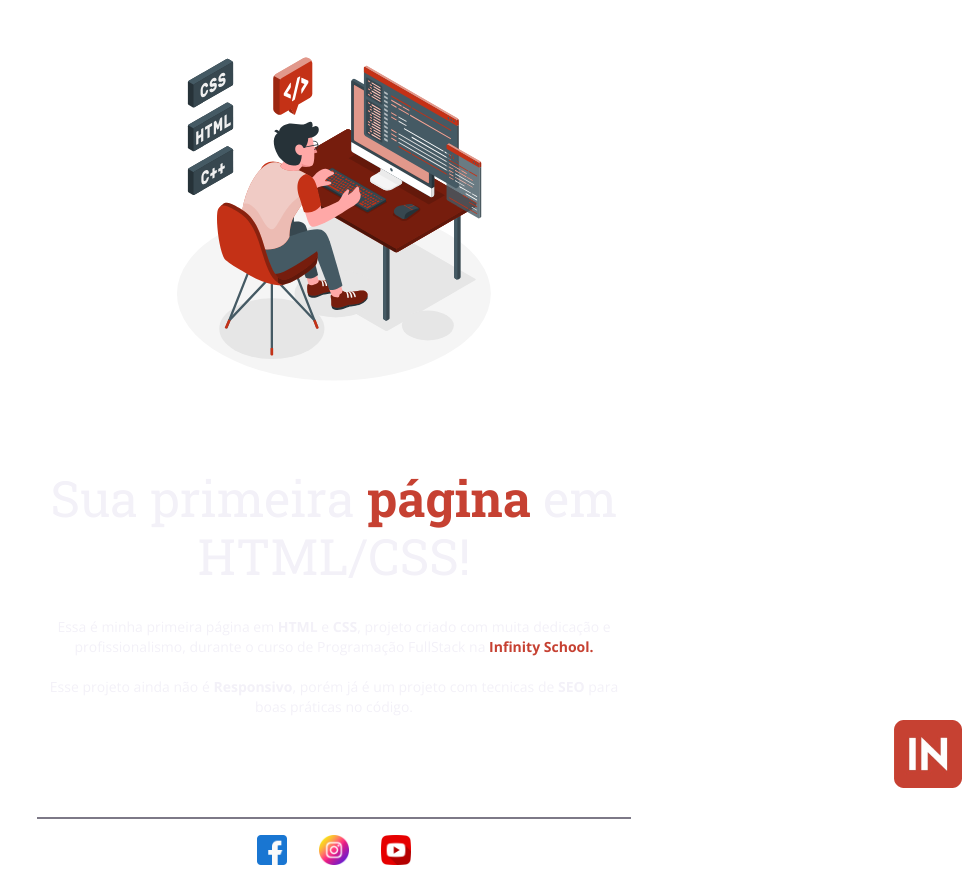
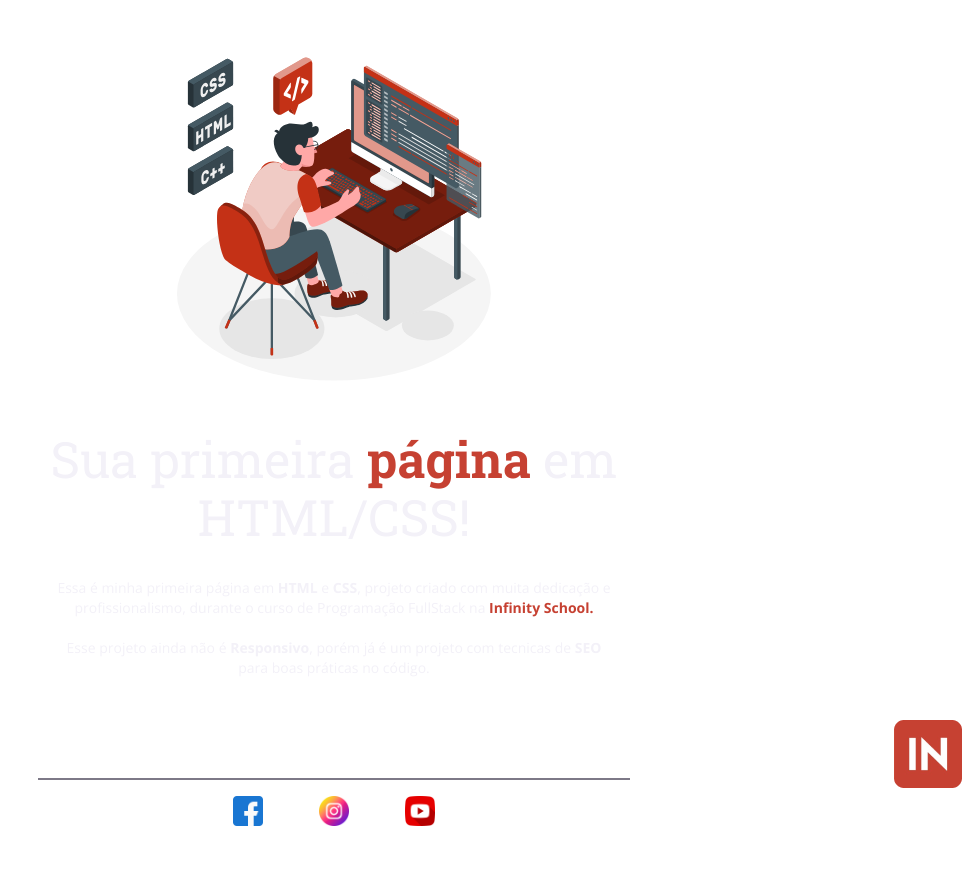
Before and after one commit to skulzks/Projeto-01, a plain HTML site: page index.html in a window 1280 px wide. Shown: the whole page, without its empty margins (306-1280 px from the left). After the commit the page ends 826 px from the top, so only its background shows below. Drawn offline with nearby package versions, Linux system fonts and the light colour scheme.

Commit message:
com bootstrap

```diff
--- a/index.html
+++ b/index.html
@@ -11,18 +11,25 @@
     <link rel="preconnect" href="https://fonts.googleapis.com">
     <link rel="preconnect" href="https://fonts.gstatic.com" crossorigin>
     <link href="https://fonts.googleapis.com/css2?family=Inter:wght@100..900&family=Open+Sans:ital,wght@0,300..800;1,300..800&display=swap" rel="stylesheet">
+    <link rel="stylesheet" href="https://cdn.jsdelivr.net/npm/bootstrap@5.3.3/dist/css/bootstrap.min.css">
 
     <link rel="stylesheet" href="./style.css">
+
+
 
     <title>Aula 01</title>
 </head>
 <body>
-    <div id="info">
-    <img src="./Arquivos/programa.svg" height="350"
+<script>https://cdn.jsdelivr.net/npm/bootstrap@5.3.3/dist/js/bootstrap.bundle.min.js</script>
+
+
+
+<div id="info">
+    <img class="container" src="./Arquivos/programa.svg" height="350"
          alt="Imagem de capa"/>
 
-    <h1>Sua primeira <span>página</span> em HTML/CSS!</h1>
-    <p>Essa é minha primeira página em <strong>HTML</strong> e <strong>CSS</strong>, projeto criado com muita dedicação e profissionalismo, durante o curso de Programação FullStack na <span>Infinity School.</span>
+    <h1 class="container">Sua primeira <span>página</span> em HTML/CSS!</h1>
+    <p class="container">Essa é minha primeira página em <strong>HTML</strong> e <strong>CSS</strong>, projeto criado com muita dedicação e profissionalismo, durante o curso de Programação FullStack na <span>Infinity School.</span>
 
 
         <br>
@@ -31,10 +38,11 @@
         Esse projeto ainda não é <strong>Responsivo</strong>, porém já é um projeto com tecnicas de <strong>SEO</strong> para boas práticas no código.</p>
     </div>
     <div class="line"></div>
-<div id="footer">
-    <a href="https://www.facebook.com/infinityschoolcg/?locale=pt_BR" translate="blank"><img src="./Arquivos/facebook.png" height="30" width="30" alt=""></a>
-     <a href="https://www.instagram.com/infinity.school/" target="_blank"><img src="./Arquivos/instagram.png" height="30" width="30" alt=""></a>
-    <a href="https://www.youtube.com/@infinityschool1421" target="_blank"><img src="./Arquivos/youtube.png" height="30" width="30" alt=""></a>
+
+    <div id="footer">
+    <a class="container" href="https://www.facebook.com/infinityschoolcg/?locale=pt_BR" translate="blank"><img src="./Arquivos/facebook.png" height="30" width="30" alt=""></a>
+     <a class="container" href="https://www.instagram.com/infinity.school/" target="_blank"><img src="./Arquivos/instagram.png" height="30" width="30" alt=""></a>
+    <a class="container" href="https://www.youtube.com/@infinityschool1421" target="_blank"><img src="./Arquivos/youtube.png" height="30" width="30" alt=""></a>
 
     </div>
 
```
